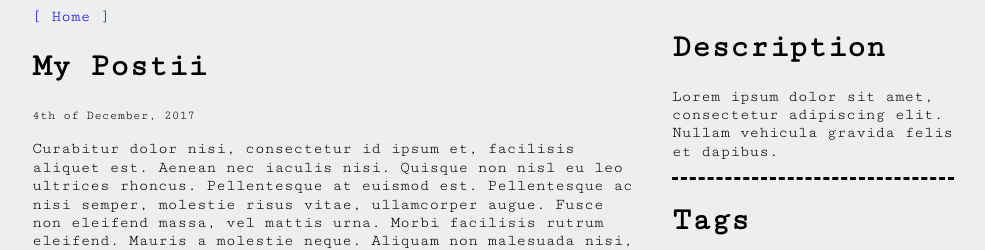
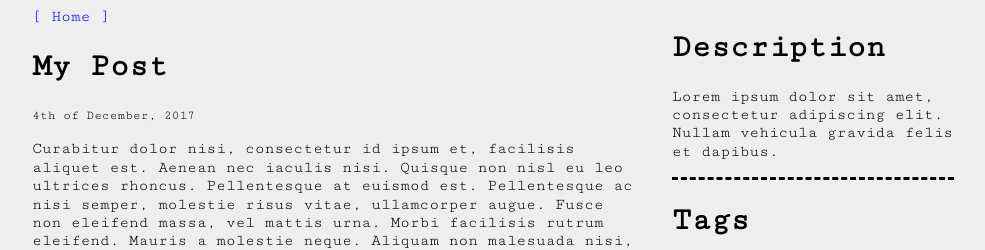
Before and after one commit to stackbit-projects/oval-oregano-bc950, a Jekyll site: the page built from _posts/2017-12-04-my-post.md, in a window 1280 px wide. Shown: the top 250 px of the page, without its empty margins (147-1132 px from the left). Built offline with Jekyll 4.4.1, drawn with Linux system fonts in a browser that asks for light colours; nearby versions of some CDN libraries.

Commit message:
post.html: changed

```diff
--- a/_layouts/post.html
+++ b/_layouts/post.html
@@ -7,7 +7,7 @@ layout: default
         <div class="col-2">
             <a href="{{ site.baseurl }}/">[ Home ]</a>
             <article>
-                <h1>{{ post.title }}ii</h1>
+                <h1>{{ post.title }}</h1>
                 <small>{% include post_date.html %}</small>
                 <p>{{ content }}</p>
             </article>
```
